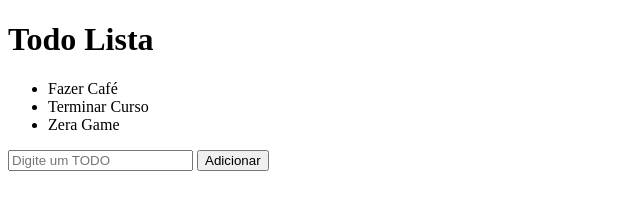
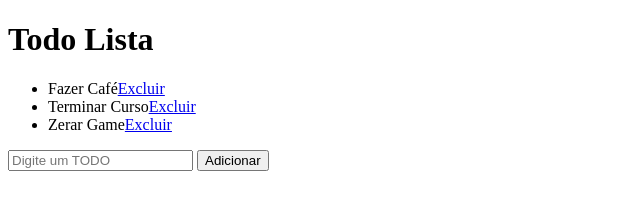
Before and after one commit to brenodev/Ambiente-de-Estudo, a plain HTML site: page TODO_LISTA/index.html in a window 1280 px wide. Shown: the whole page, without its empty margins (0-640 px from the left). Drawn offline with Linux system fonts and the light colour scheme.

Commit message:
criado metodo para excluir TODO

```diff
--- a/TODO_LISTA/index.js
+++ b/TODO_LISTA/index.js
@@ -7,19 +7,33 @@ var buttonElement = document.querySelector('#app div button')
 var todos = [
   'Fazer Café',
   'Terminar Curso',
-  'Zera Game'
+  'Zerar Game'
 ]
-// Função para percorrer array e renderizar os TODO's e mostrar em tela
-function renderTodo(){
+function renderTodos(){
+  // Função para percorrer array e renderizar os TODO's e mostrar em tela
   for (todo of todos) {
+
     var todoElement = document.createElement('li');
+
     var todoText = document.createTextNode(todo);
 
-    todoElement.appendChild(todoText);
+    var linkElement = document.createElement('a')
+    linkElement.setAttribute('href', '#')
+
+    var pos = todos.indexOf(todo);
+    linkElement.setAttribute('onclick', 'deleteTodo(' + pos + ')')
+
+    var linkText = document.createTextNode('Excluir')
+
+    linkElement.appendChild(linkText)
+
+    todoElement.appendChild(todoText)
+    todoElement.appendChild(linkElement)
+
     listElement.appendChild(todoElement)
   }
 }
-renderTodo()
+renderTodos()
 /*
   Funcionalidade para adicionar novo TODO, para isso preciso ouvir o clique no
   botão adicionar,recuperar o valor do input e adicionar como novo item no array
@@ -35,7 +49,15 @@ function addTodo(){
   //apagar o texto atual do input
   inputElement.value = ''
   // renderizar novo TODO que acaba de ser adicionado no final
-  renderTodo();
+  renderTodos();
 }
 // chamar função para adicionar novo TODO
 buttonElement.onclick = addTodo
+
+/*
+  Funcionalidade para Remover um TODO, retirar ele da lista por completo.
+*/
+function deleteTodo(pos){
+  todos.splice(pos, 1)
+  renderTodos()
+}
```
Also changed, not shown: TODO_LISTA/index.html (+1 -3 lines).
